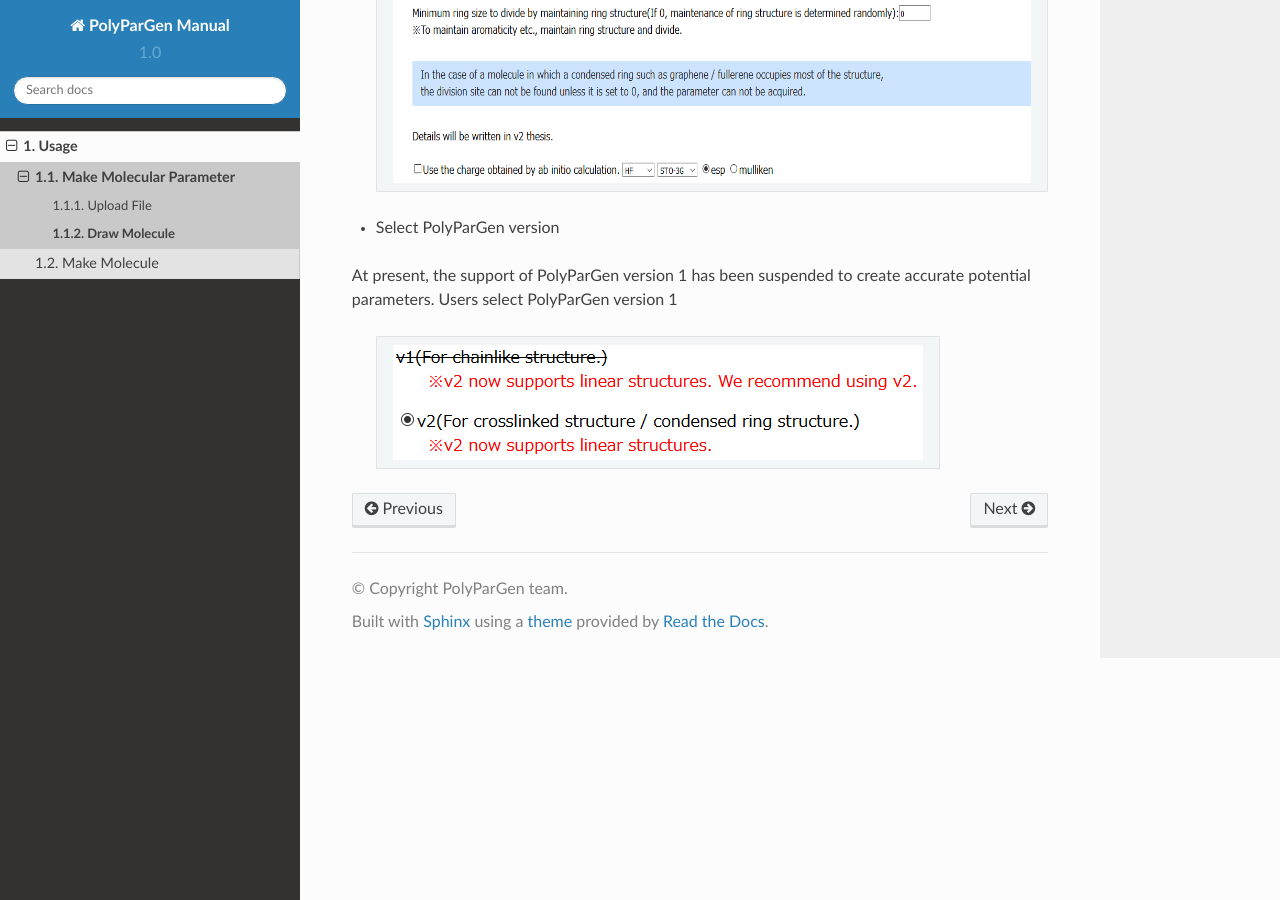
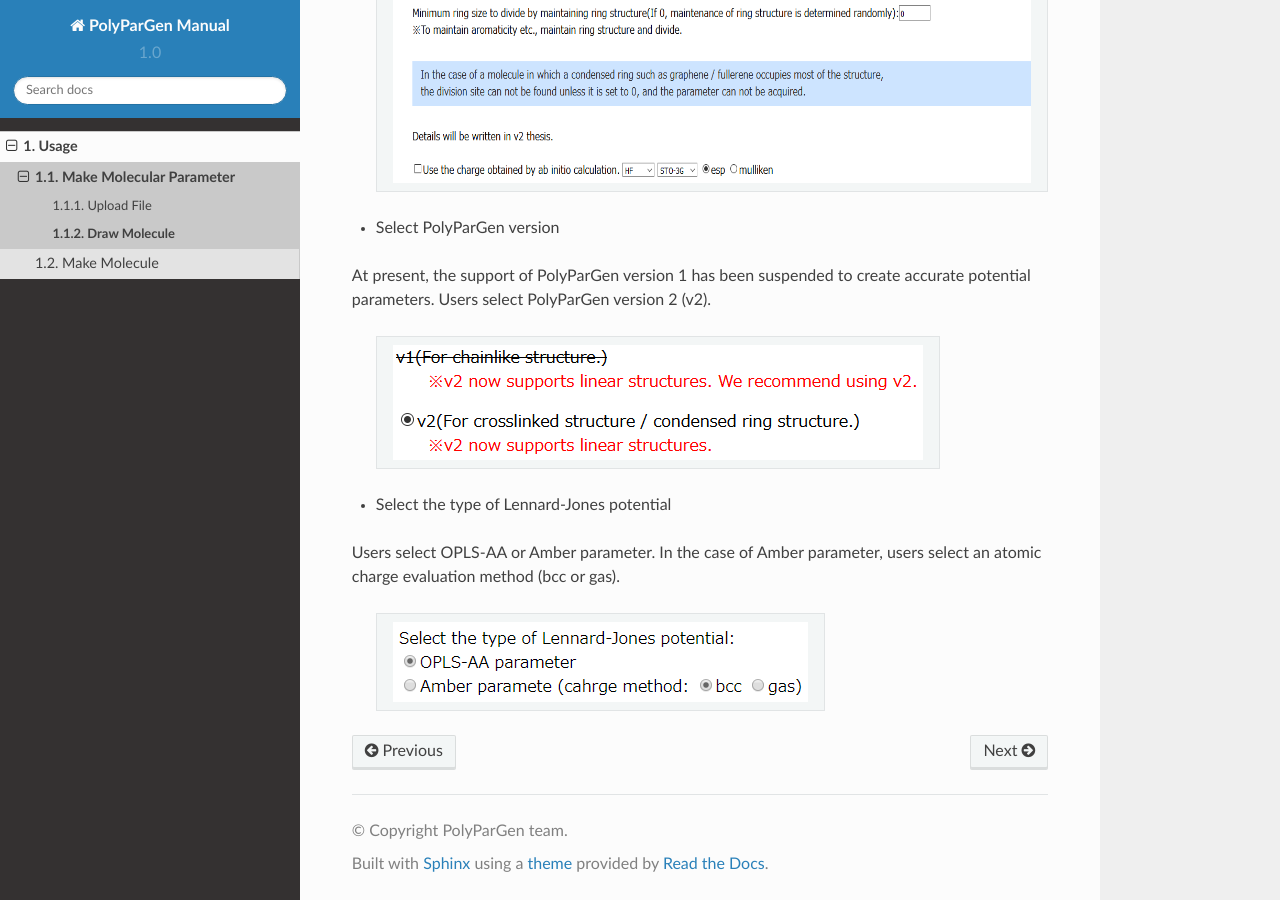
Before and after one commit to mori0711/polypargen_manual, a Sphinx documentation site: the page built from docs/usage/make_molecular_parameter/draw_molecule.rst, in a window 1280 px wide and 900 px high, scrolled down 1980 px. Built offline with Sphinx 7.4.7 and the Read the Docs theme 2.0.0, drawn with Linux system fonts in a browser that asks for light colours.

Commit message:
add draw_molecule.rst

```diff
--- a/docs/usage/make_molecular_parameter/draw_molecule.rst
+++ b/docs/usage/make_molecular_parameter/draw_molecule.rst
@@ -48,10 +48,21 @@
 - Select PolyParGen version
 
 At present, the support of PolyParGen version 1 has been suspended to create accurate potential parameters.
-Users select PolyParGen version 1
+Users select PolyParGen version 2 (v2).
 
   +--------------------------------------------------------------------------+
   | .. image:: ./imgs/draw_molecule_006.png                                  |
   |    :scale: 100 %                                                         |
   |    :align: center                                                        |
   +--------------------------------------------------------------------------+
+
+- Select the type of Lennard-Jones potential
+
+Users select OPLS-AA or Amber parameter.
+In the case of Amber parameter, users select an atomic charge evaluation method (bcc or gas).
+
+  +--------------------------------------------------------------------------+
+  | .. image:: ./imgs/draw_molecule_007.png                                  |
+  |    :scale: 100 %                                                         |
+  |    :align: center                                                        |
+  +--------------------------------------------------------------------------+
```
Also changed, not shown: docs/usage/make_molecular_parameter/imgs/draw_molecule_007.png (added).
